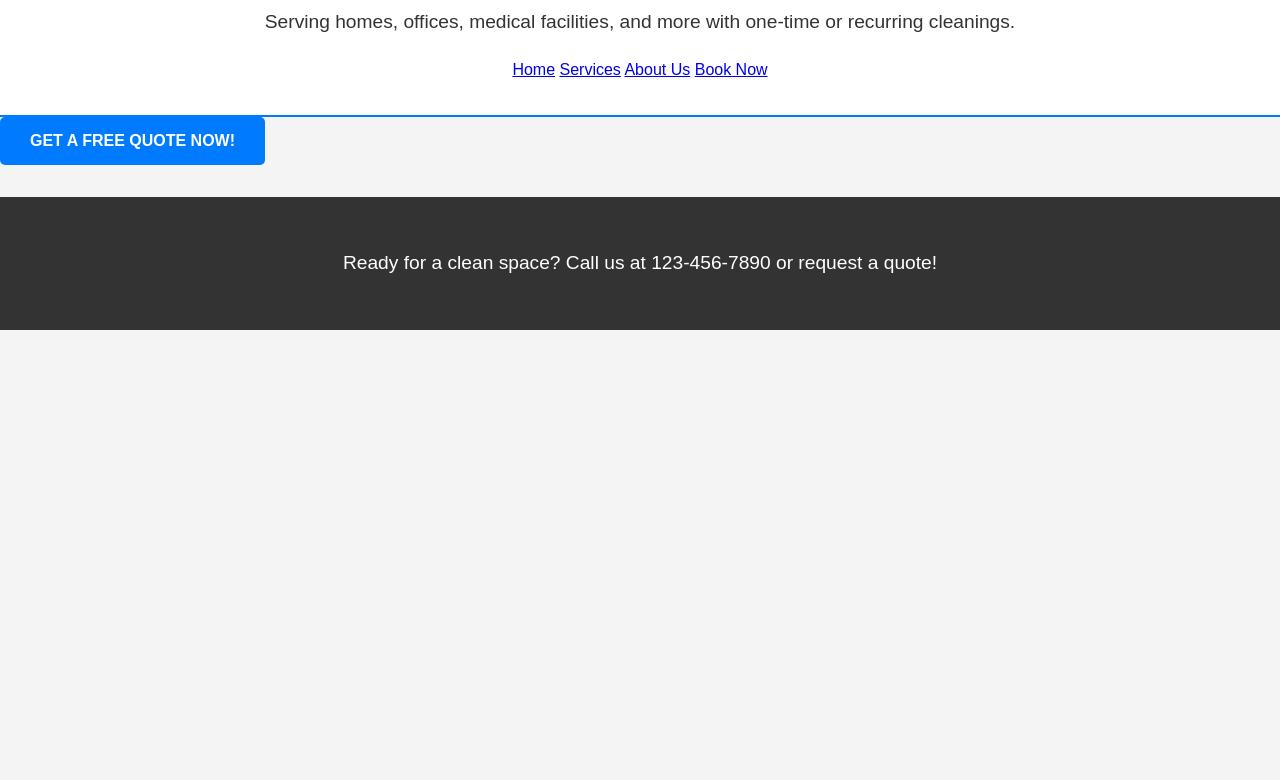
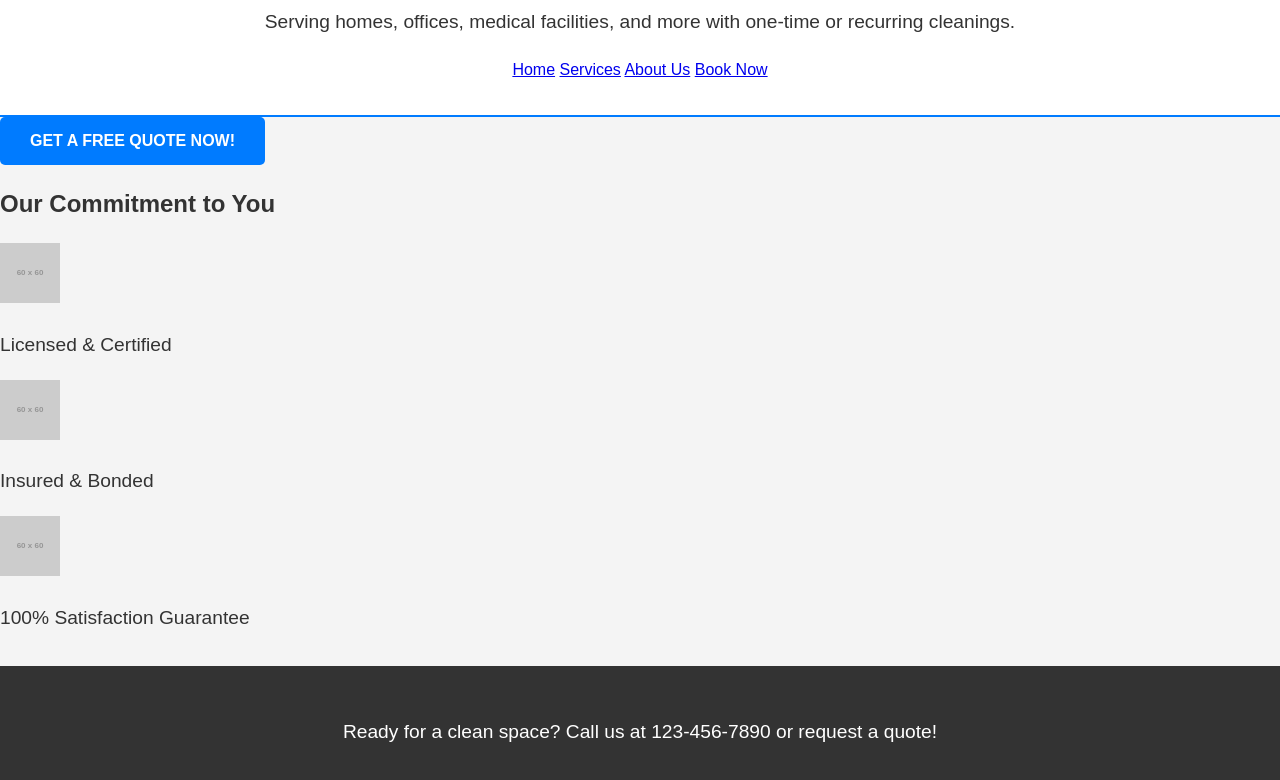
Before and after one commit to northwest0023/duchesscleaningco-draft-2, a plain HTML site: page index.html in a window 1280 px wide. Shown: the part 108-888 px from the top of the page. Before the commit the page ends 800 px from the top, so only its background shows below. Drawn offline with Linux system fonts and the light colour scheme; placeholder pictures from the web are drawn by us.

Commit message:
Update index.html

```diff
--- a/index.html
+++ b/index.html
@@ -23,6 +23,24 @@
         <section>
             <button>Get a Free Quote Now!</button>
         </section>
+
+        <section class="trust-signals">
+            <h2>Our Commitment to You</h2>
+            <div class="signals-container">
+                <div class="signal">
+                    <img src="https://via.placeholder.com/60" alt="Licensed Icon">
+                    <p>Licensed & Certified</p>
+                </div>
+                <div class="signal">
+                    <img src="https://via.placeholder.com/60" alt="Insured Icon">
+                    <p>Insured & Bonded</p>
+                </div>
+                <div class="signal">
+                    <img src="https://via.placeholder.com/60" alt="Satisfaction Guarantee Icon">
+                    <p>100% Satisfaction Guarantee</p>
+                </div>
+            </div>
+        </section>
     </main>
 
     <footer>
```
Lines whose indentation alone changed are shown as unchanged.
